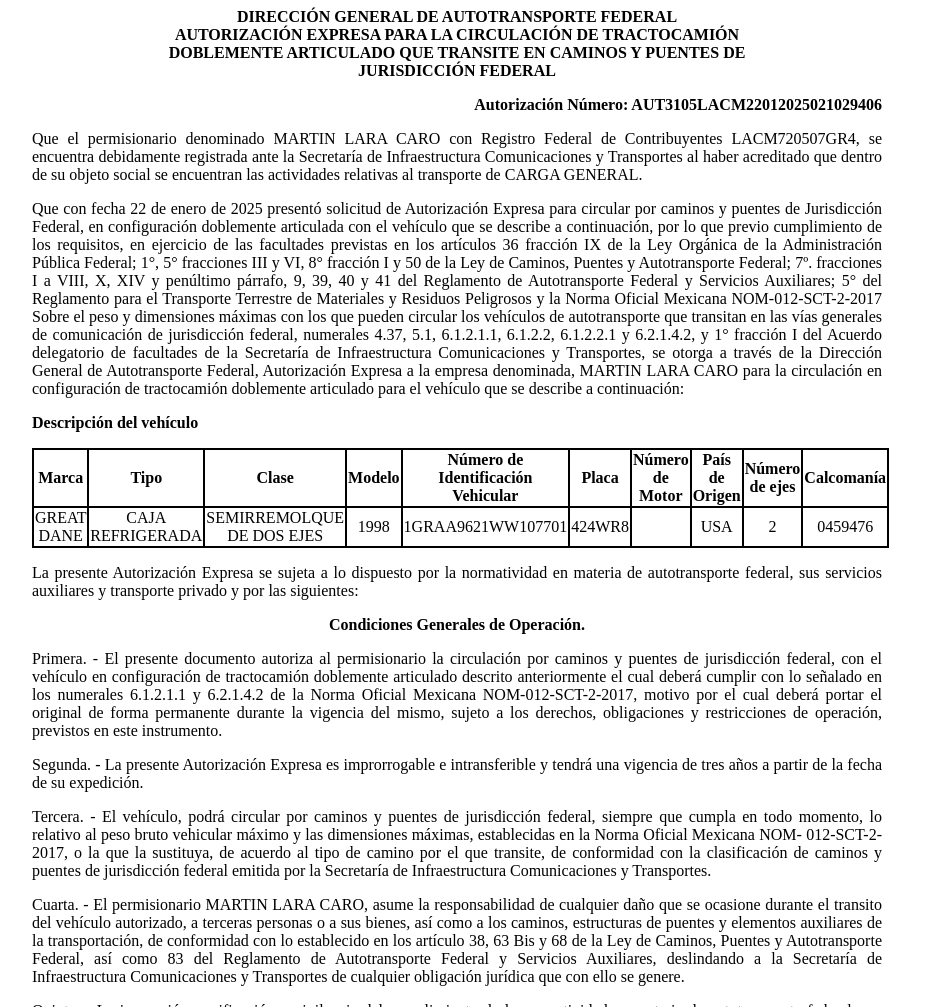
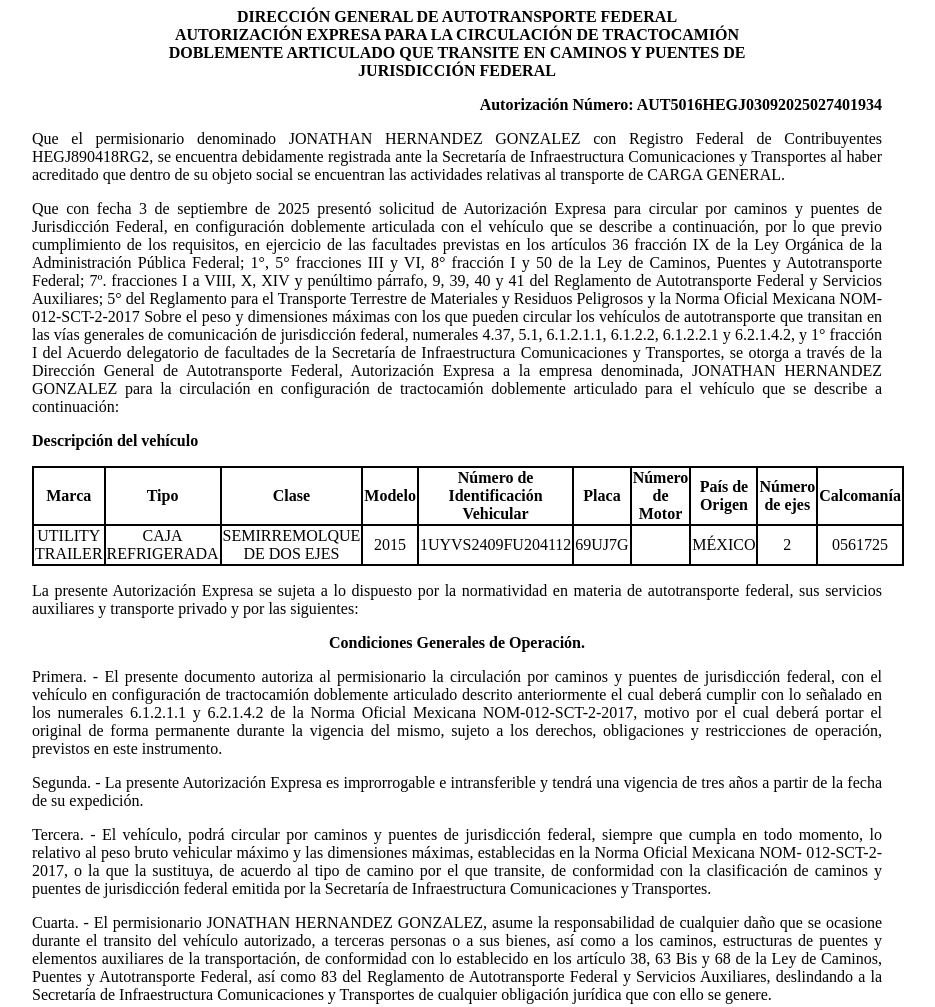
Before and after one commit to app-sct1/ConsultaAutDobleRemolque-folio-0201174, a plain HTML site: page index.html in a window 1280 px wide. Shown: the top 1007 px of the page, without its empty margins (183-1118 px from the left). Drawn offline with Linux system fonts and the light colour scheme.

Commit message:
index.html

```diff
--- a/index.html
+++ b/index.html
@@ -75,19 +75,19 @@
 						<p class="sinMargen">DOBLEMENTE ARTICULADO QUE TRANSITE EN CAMINOS Y PUENTES DE</p>
 						<p class="sinMargen">JURISDICCIÓN FEDERAL</p>
 					</div>
-<p class="derechaNegro">Autorización Número: AUT3105LACM22012025021029406</p>
+<p class="derechaNegro">Autorización Número: AUT5016HEGJ03092025027401934</p>
 
 					<p class="justificado">Que el permisionario denominado
-						MARTIN LARA CARO con Registro Federal de
-						Contribuyentes LACM720507GR4, se encuentra
+						JONATHAN HERNANDEZ GONZALEZ con Registro Federal de
+						Contribuyentes HEGJ890418RG2, se encuentra
 						debidamente registrada ante la Secretaría de Infraestructura
 						Comunicaciones y Transportes al haber acreditado que dentro de su
 						objeto social se encuentran las actividades relativas al
 						transporte de CARGA GENERAL.</p>
 
 
-					<p class="justificado">Que con fecha 22 de
-						enero de 2025 presentó
+					<p class="justificado">Que con fecha 3 de
+						septiembre de 2025 presentó
 						solicitud de Autorización Expresa para circular por caminos y
 						puentes de Jurisdicción Federal, en configuración doblemente
 						articulada con el vehículo que se describe a continuación, por lo
@@ -107,7 +107,7 @@
 						facultades de la Secretaría de Infraestructura Comunicaciones y
 						Transportes, se otorga a través de la
 						Dirección General de Autotransporte Federal, Autorización Expresa a la
-						empresa denominada, MARTIN LARA CARO para la
+						empresa denominada, JONATHAN HERNANDEZ GONZALEZ para la
 						circulación en configuración de tractocamión doblemente articulado
 						para el vehículo que se describe a continuación:</p>
 
@@ -128,16 +128,16 @@
 							<th class="borde">Calcomanía</th>
 						</tr>
 						<tr class="borde">
-							<td class="borde">GREAT DANE</td>
+							<td class="borde">UTILITY TRAILER</td>
 							<td class="borde">CAJA REFRIGERADA</td>
 							<td class="borde">SEMIRREMOLQUE DE DOS EJES</td>
-							<td class="borde">1998</td>
-							<td class="borde">1GRAA9621WW107701</td>
-							<td class="borde">424WR8</td>
+							<td class="borde">2015</td>
+							<td class="borde">1UYVS2409FU204112</td>
+							<td class="borde">69UJ7G</td>
 							<td class="borde"></td>
-							<td class="borde">USA</td>
+							<td class="borde">MÉXICO</td>
 							<td class="borde">2</td>
-							<td class="borde">0459476</td>
+							<td class="borde">0561725</td>
 						</tr>
 
 					</tbody></table>
@@ -175,7 +175,7 @@
 						Secretaría de Infraestructura Comunicaciones y Transportes.</p>
 
 					<p class="justificado">Cuarta. - El permisionario
-						MARTIN LARA CARO, asume la responsabilidad de
+						JONATHAN HERNANDEZ GONZALEZ, asume la responsabilidad de
 						cualquier daño que se ocasione durante el transito del vehículo
 						autorizado, a terceras personas o a sus bienes, así como a los
 						caminos, estructuras de puentes y elementos auxiliares de la
```
